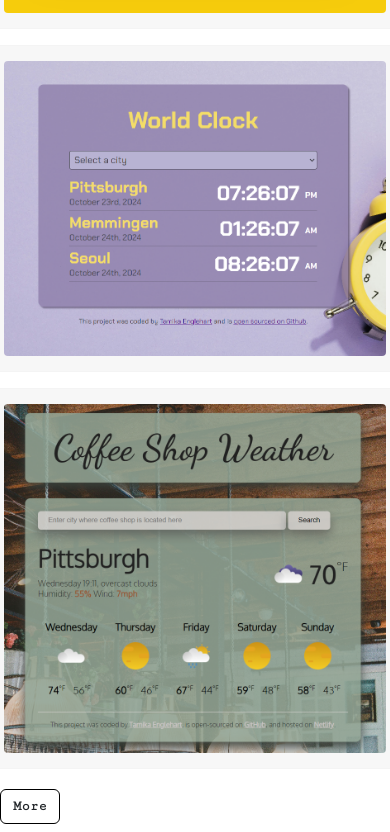
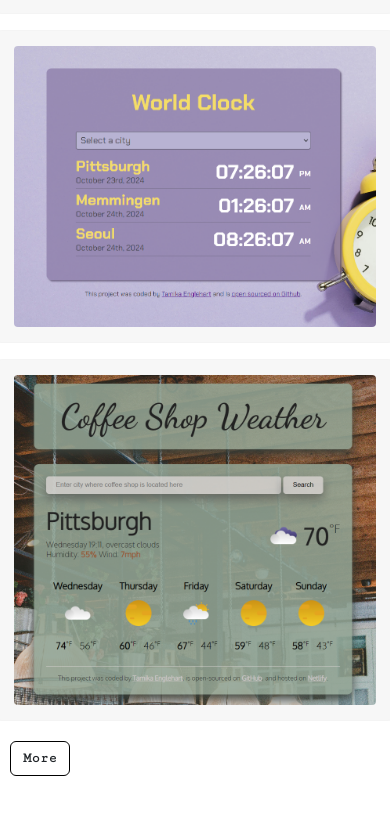
Before and after one commit to tamika16/portfolio-project, a plain HTML site: page index.html in a window 390 px wide. Shown: the part 590-1422 px from the top of the page. After the commit the page ends 1374 px from the top, so only its background shows below. Drawn offline with nearby package versions, Linux system fonts and the light colour scheme; a web font is replaced by a local one.

Commit message:
added responsive margin to homepage content

```diff
--- a/styles/portfolio.css
+++ b/styles/portfolio.css
@@ -129,6 +129,13 @@ img {
   text-align: center;
 }
 
+.more-link-container {
+  display: block;
+  margin: 0 auto;
+  margin-top: 20px;
+  max-width: 775px;
+}
+
 .project-desc {
   padding: 10px;
   border-radius: 4px;
@@ -167,18 +174,6 @@ img {
   text-align: center;
 }
 
-.more-link-container {
-  display: block;
-  margin: 0 auto;
-  margin-top: 20px;
-  max-width: 775px;
-}
-
-.arrow-icon {
-  color: #000000;
-  font-size: 14px;
-}
-
 @media (max-width: 600px) {
   h1,
   .about-h1 {
@@ -198,7 +193,10 @@ img {
   }
 
   .sub-container,
-  .projects-container {
+  .projects-container,
+  .main-content,
+  .recent-container,
+  .more-link-container {
     margin-left: 10px;
     margin-right: 10px;
   }
```
